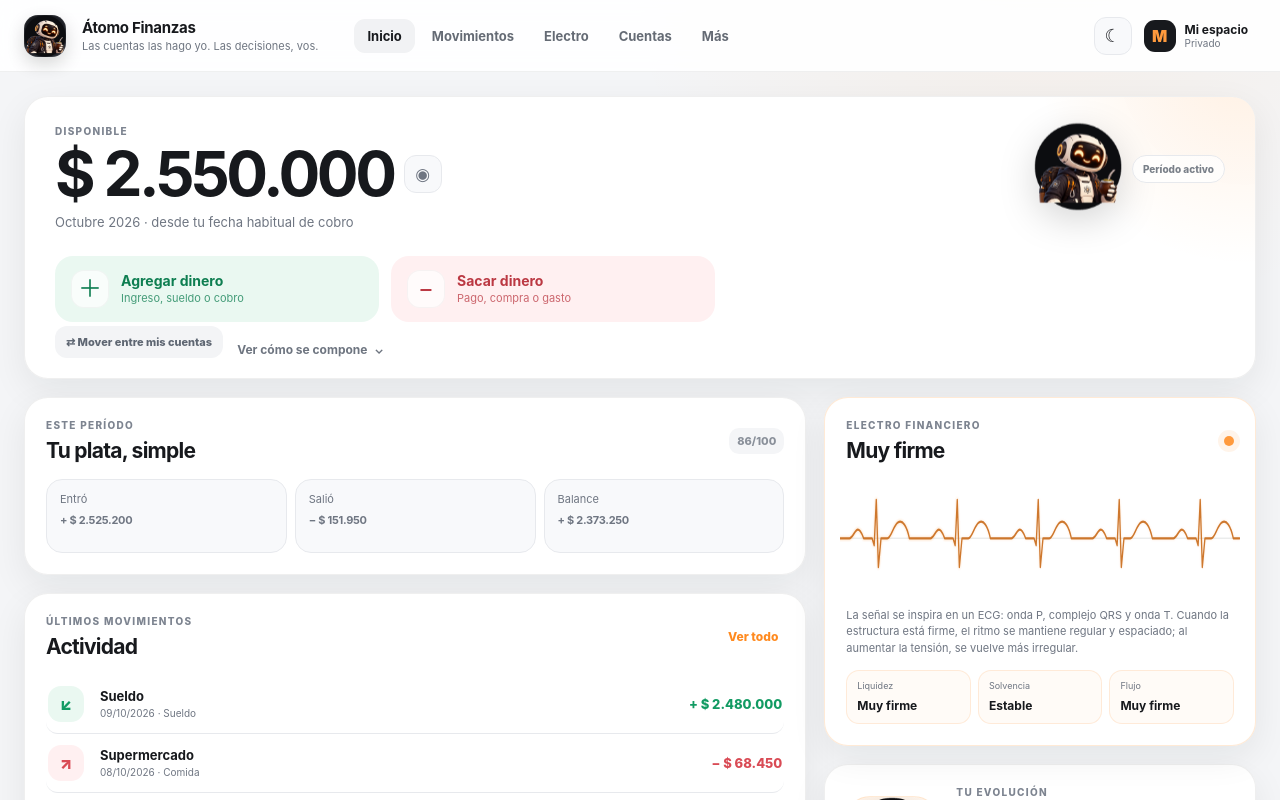
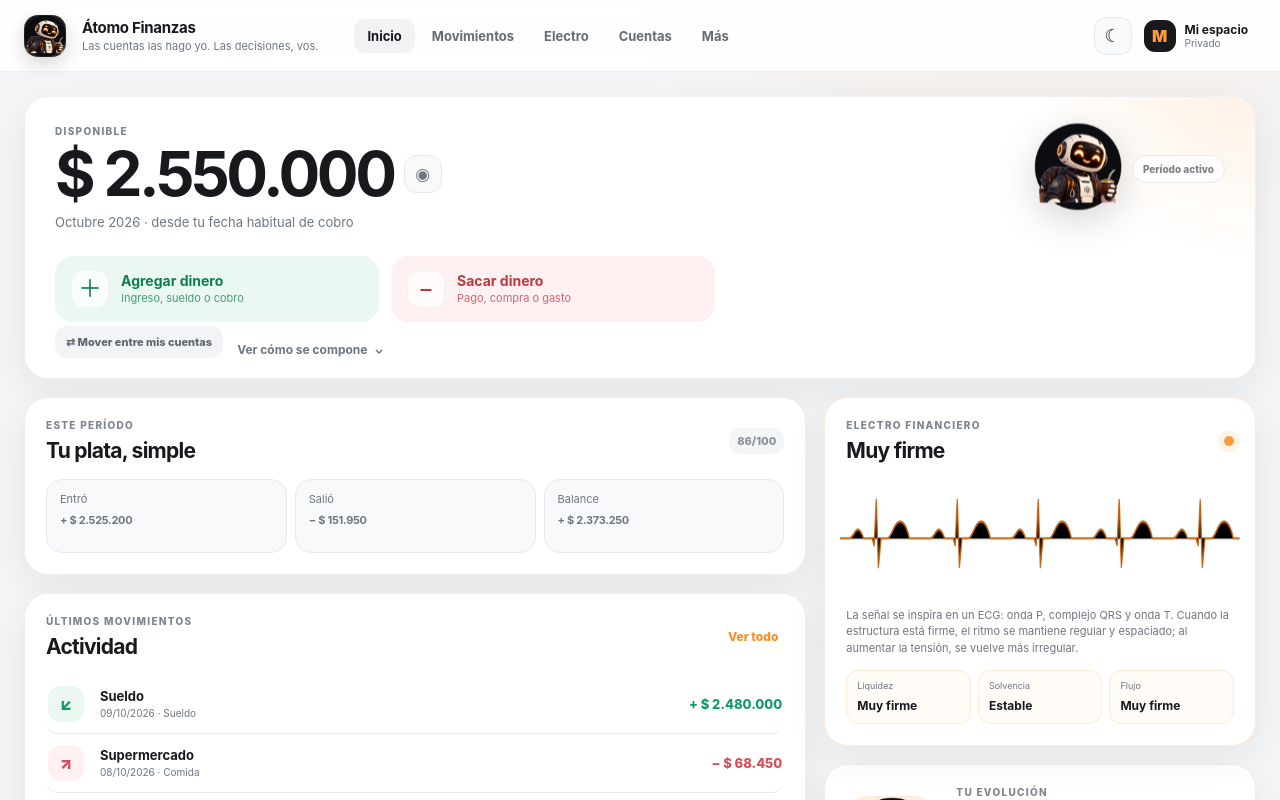
Before and after one commit to hermesarg/atomofinanzas, a Next.js app in the folder web-v2/: page / in a window 1280 px wide. Shown: the top 800 px of the page. Built offline with nearby package versions, Linux system fonts and the light colour scheme.

Commit message:
Hacer visible la animación con una ventana ECG que borra el tramo

```diff
--- a/web-v2/components/ElectroPulse.tsx
+++ b/web-v2/components/ElectroPulse.tsx
@@ -71,6 +71,8 @@ export default function ElectroPulse({
   const duration = DURATIONS[state];
   const waveformTransform = "translate(0 62) scale(1 0.76) translate(0 -62)";
   const glowId = "softGlow-" + state;
+  const sweepMaskId = "sweepMask-" + state;
+  const sweepGradientId = "sweepGradient-" + state;
 
   return (
     <section className={"electro-panel " + (large ? "electro-large" : "")} aria-label={"Electro financiero: " + LABELS[state]}>
@@ -89,43 +91,47 @@ export default function ElectroPulse({
               <feGaussianBlur stdDeviation="1.2" result="blur" />
               <feMerge><feMergeNode in="blur" /><feMergeNode in="SourceGraphic" /></feMerge>
             </filter>
+
+            <linearGradient id={sweepGradientId} x1="0" x2="1">
+              <stop offset="0%" stopColor="white" />
+              <stop offset="18%" stopColor="white" />
+              <stop offset="36%" stopColor="#777" />
+              <stop offset="48%" stopColor="black" />
+              <stop offset="62%" stopColor="black" />
+              <stop offset="78%" stopColor="#777" />
+              <stop offset="100%" stopColor="white" />
+            </linearGradient>
+
+            <mask id={sweepMaskId} maskUnits="userSpaceOnUse" x="0" y="0" width="760" height="120">
+              <rect x="0" y="0" width="760" height="120" fill="white" />
+              <rect x="-118" y="0" width="118" height="120" fill={"url(#" + sweepGradientId + ")"}>
+                <animate
+                  attributeName="x"
+                  from="-118"
+                  to="760"
+                  dur={duration + "s"}
+                  repeatCount="indefinite"
+                />
+              </rect>
+            </mask>
           </defs>
           <line x1="0" y1="62" x2="760" y2="62" className="electro-baseline" />
-          <path d={path} className="electro-shadow" pathLength="1" filter={"url(#" + glowId + ")"} transform={waveformTransform} />
-
+          <g mask={"url(#" + sweepMaskId + ")"}>
             <path
               d={path}
-            className="electro-afterglow electro-afterglow-long"
+              className="electro-sweep-glow"
               pathLength="1"
-            strokeDasharray=".33 .67"
-            strokeDashoffset="1"
+              filter={"url(#" + glowId + ")"}
               transform={waveformTransform}
-          >
-            <animate attributeName="stroke-dashoffset" from="1" to="0" dur={duration + "s"} repeatCount="indefinite" />
-          </path>
-
-          <path
-            d={path}
-            className="electro-afterglow electro-afterglow-mid"
-            pathLength="1"
-            strokeDasharray=".24 .76"
-            strokeDashoffset="1"
-            transform={waveformTransform}
-          >
-            <animate attributeName="stroke-dashoffset" from="1" to="0" dur={duration + "s"} repeatCount="indefinite" />
-          </path>
-
+            />
             <path
               id={pulseId}
               d={path}
               className="electro-line electro-window"
               pathLength="1"
-            strokeDasharray=".17 .83"
-            strokeDashoffset="1"
               transform={waveformTransform}
-          >
-            <animate attributeName="stroke-dashoffset" from="1" to="0" dur={duration + "s"} repeatCount="indefinite" />
-          </path>
+            />
+          </g>
         </svg>
         <div className="scan-light" />
       </div>
```
Lines whose indentation alone changed are shown as unchanged.
